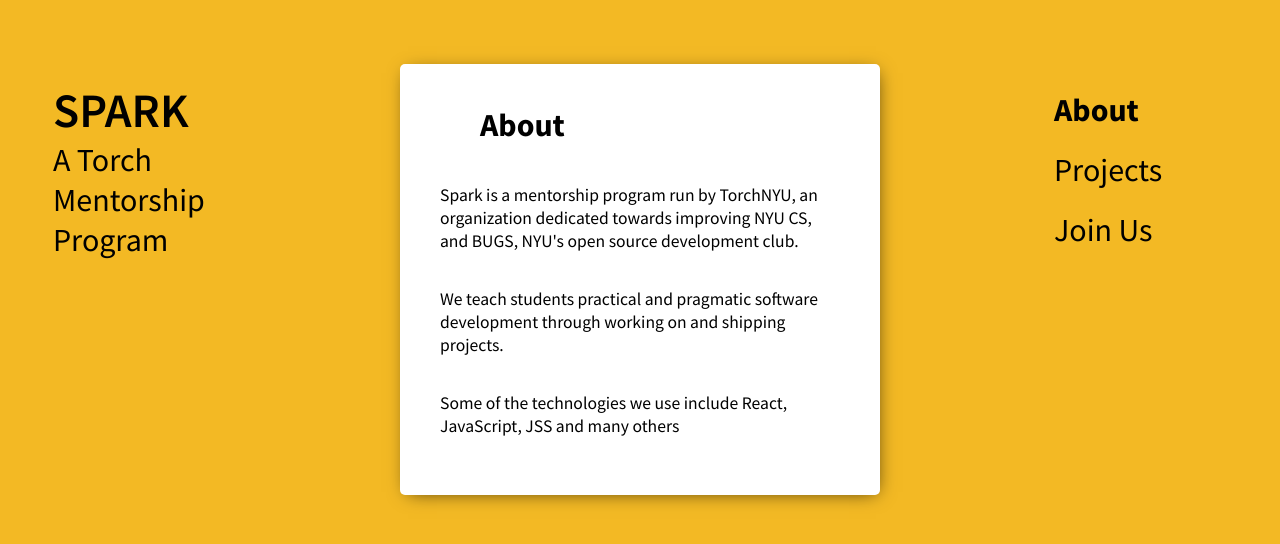
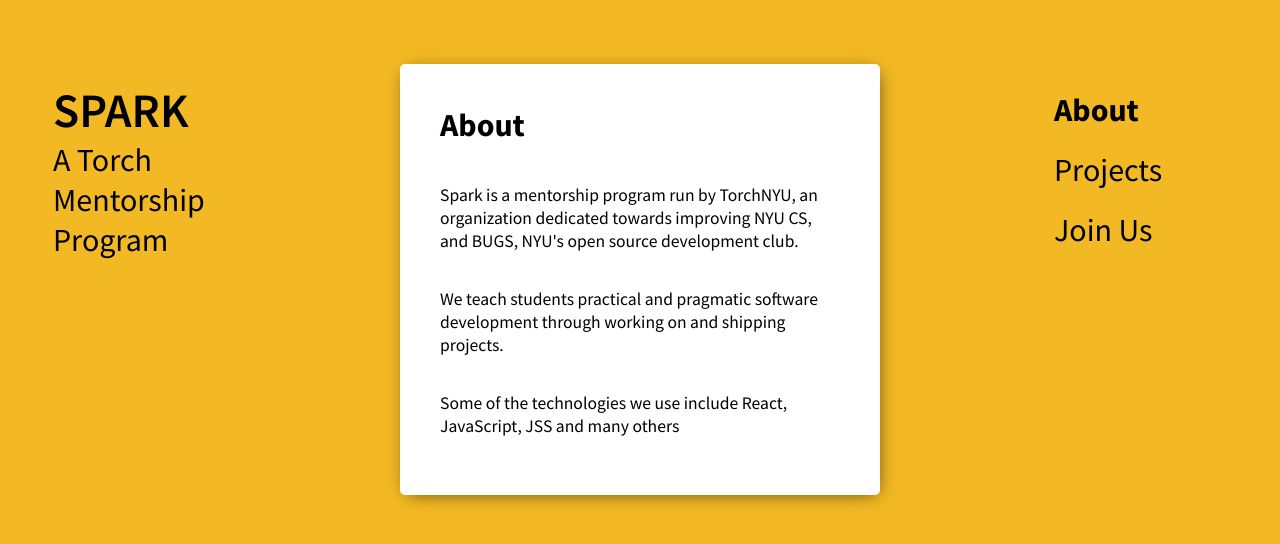
Before and after one commit to torchnyu/spark, a React (Create React App) app: page /about in a window 1280 px wide. Shown: the top 544 px of the page. Built offline with nearby package versions, Linux system fonts and the light colour scheme.

Commit message:
Title in AboutPage is left aligned like other pages

```diff
--- a/src/AboutPage.tsx
+++ b/src/AboutPage.tsx
@@ -17,7 +17,7 @@
       left: "40px",
       right: "40px",
       bottom: "40px",
-      top: "20px"
+      top: "20px",
     },
     margin: {
       top: "8vh",
@@ -25,12 +25,9 @@
     },
     display: "flex",
     flexDirection: "column",
-    alignItems: "center",
-    textAlign: "center",
   },
   title: {
     textAlign: "left",
-    width: "80%"
   },
   paragraph: {
     textAlign: "left",
@@ -42,10 +39,10 @@
     content: {
       margin: {
         top: "40px",
-        bottom: "40px"
-      }
-    }
-  }
+        bottom: "40px",
+      },
+    },
+  },
 });
 
 export default function AboutPage() {
@@ -60,8 +57,8 @@
           development club.
         </p>
         <p className={classes.paragraph}>
-              We teach students practical and pragmatic software development
-              through working on and shipping projects.
+          We teach students practical and pragmatic software development through
+          working on and shipping projects.
         </p>
         <p className={classes.paragraph}>
           Some of the technologies we use include React, JavaScript, JSS and
```
Lines whose indentation alone changed are shown as unchanged.
